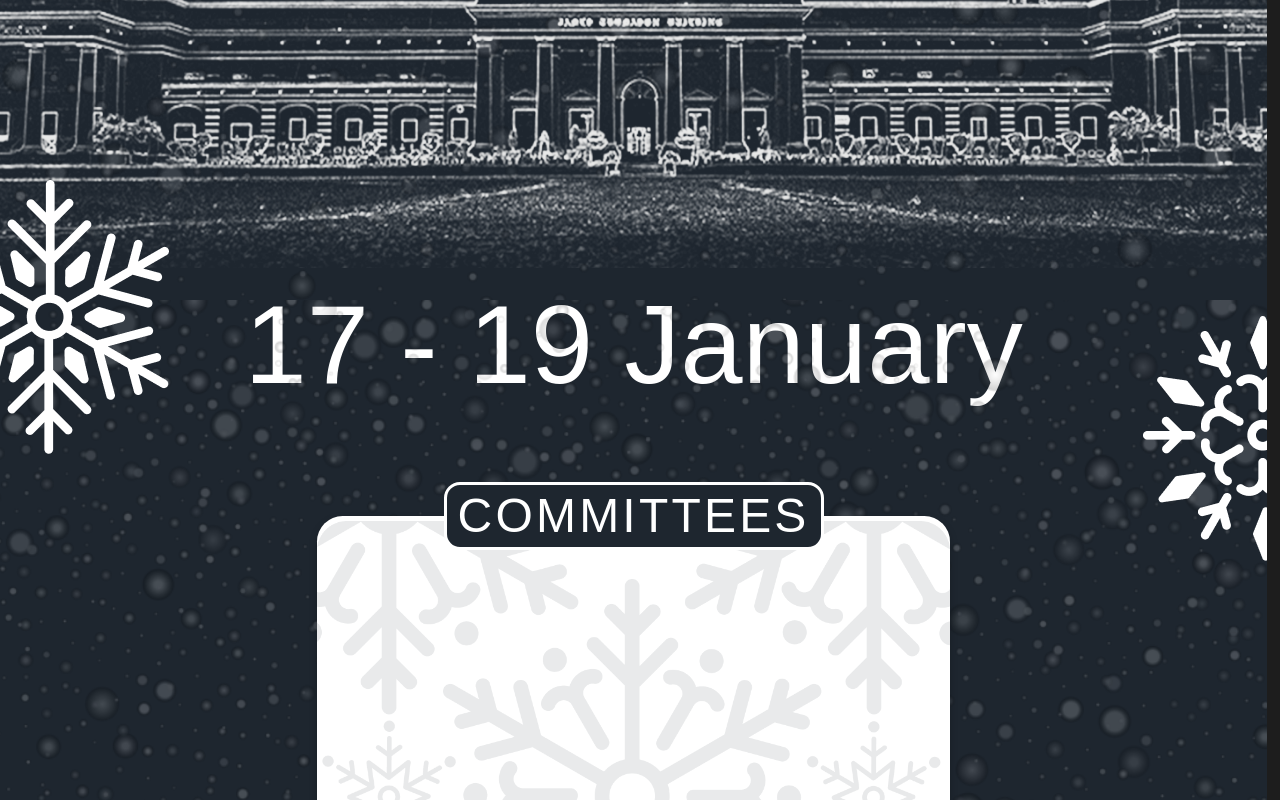
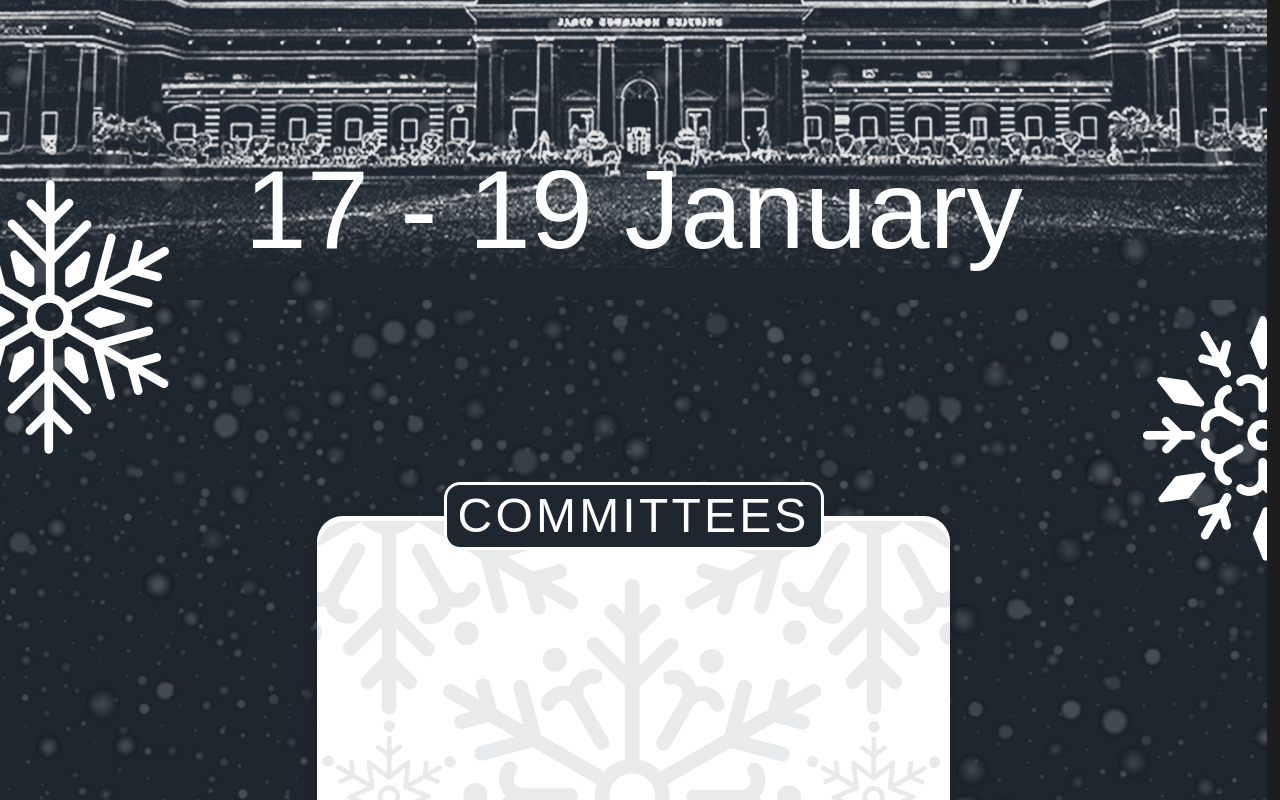
Before and after one commit to namay26/IRMUN-Website, a Vue app in the folder frontend/: page / in a window 1280 px wide. Shown: the part 1300-2100 px from the top of the page. Built offline with nearby package versions, Linux system fonts and the light colour scheme; a web font is replaced by a local one.

Commit message:
adjust minor changes

```diff
--- a/frontend/src/components/Committee.vue
+++ b/frontend/src/components/Committee.vue
@@ -4,11 +4,12 @@
     <div class="container">
       <div class="header">COMMITTEES</div>
       <img class="bgcom" src="@/assets/backgroundcom.png"/>
-      <button class="learn-more">LEARN MORE</button>
+      <button class="learn-more" >LEARN MORE</button>
     </div>
     <img src="@/assets/house.png" class="house"/>
   </div>
 </template>
+
 
 <style scoped>
 
@@ -86,6 +87,11 @@
   border: none;
   border-radius: 0.2rem;
   cursor: pointer;
-  z-index: 1;
+  z-index: 2;
 }
+
+.learn-more:hover{
+  background-color: #555;
+}
+
 </style>
--- a/frontend/src/components/Timeline.vue
+++ b/frontend/src/components/Timeline.vue
@@ -141,7 +141,9 @@ export default {
 }
 
 .heading-secondary-date {
-  margin-top: 60%;
+  position: relative;
+  margin-top: 55%;
+  top: -20%;
   font-family: "Iceberg", sans-serif;
   color: white;
   font-size: 7rem;
```
Also changed, not shown: frontend/src/assets/IRMUN Logo.png (added).
